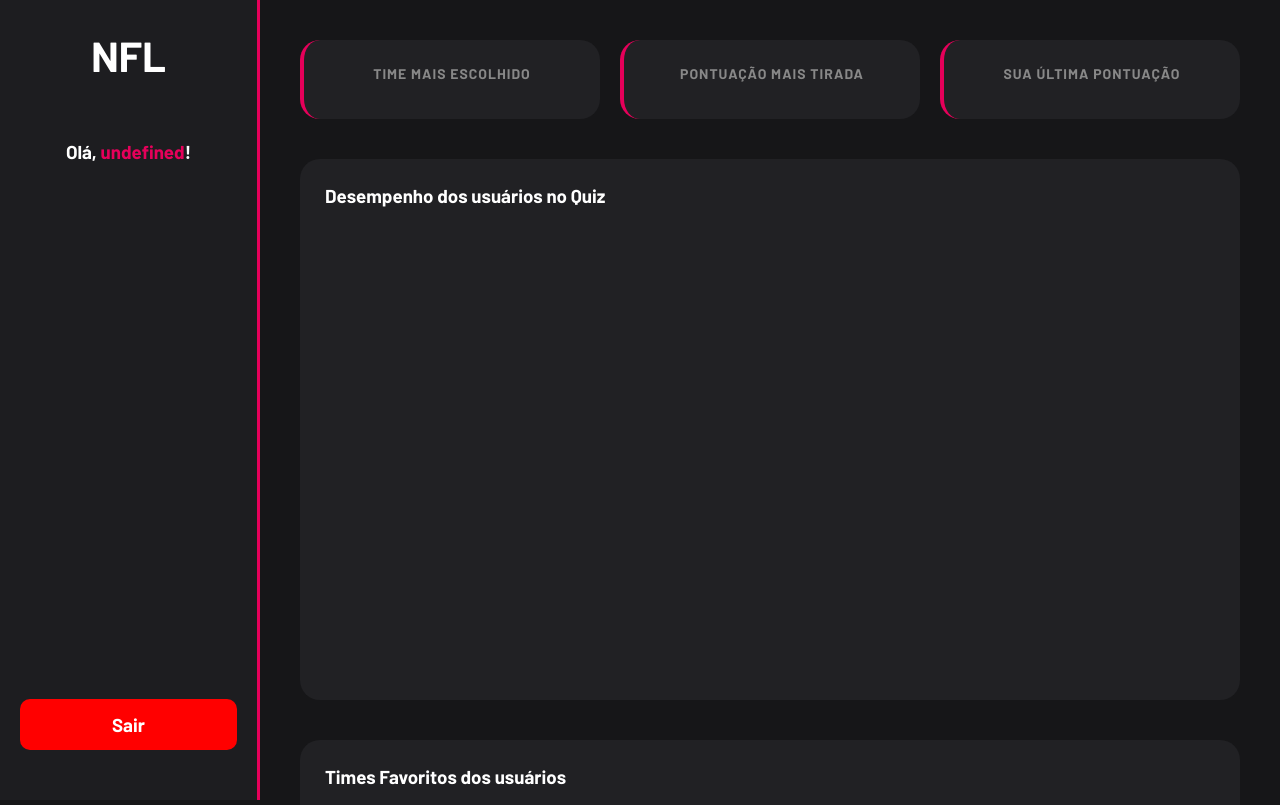
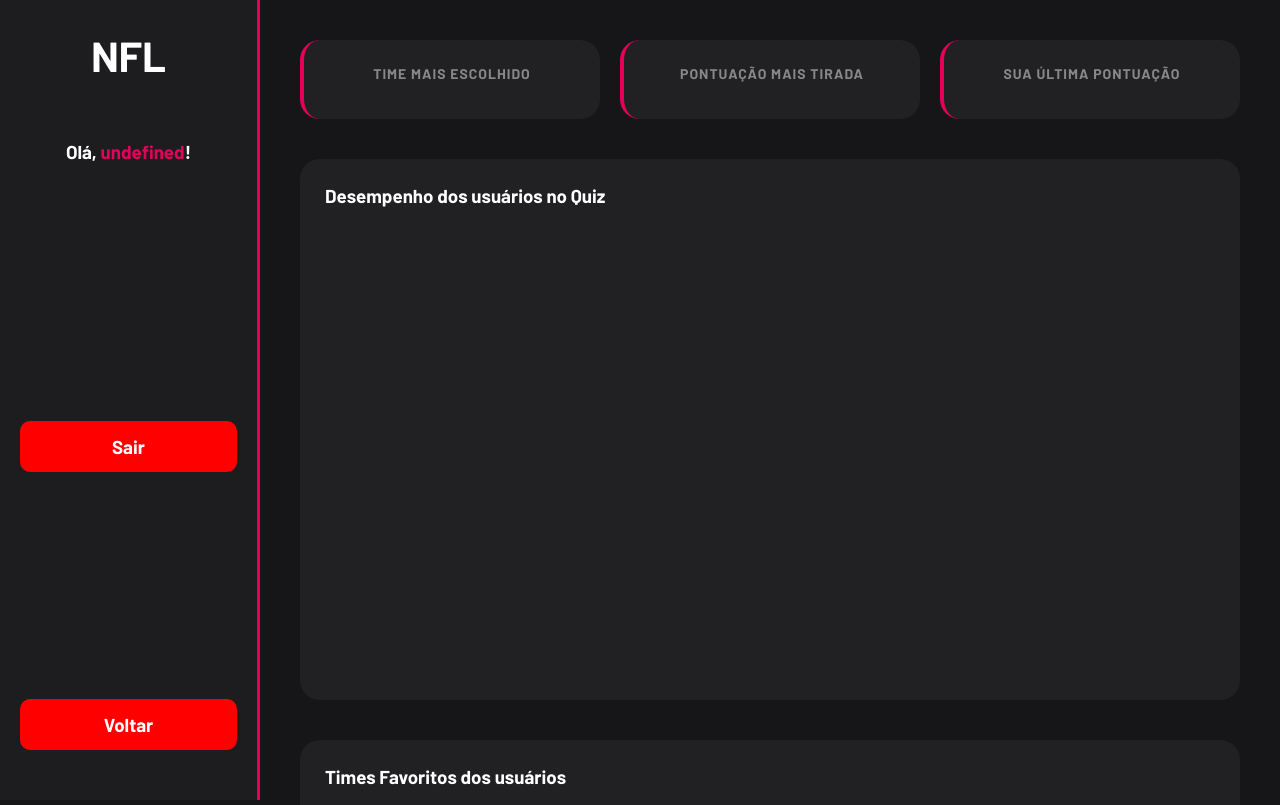
Before and after one commit to PedroBarrosC/Website-NFL-, a website: page arquivos do site/public/dashboard/dashboard.html in a window 1280 px wide. Shown: the top 805 px of the page. Drawn offline with nearby package versions, Linux system fonts and the light colour scheme; no server answers.

Commit message:
adicionando botao voltars na dash e mudando alguns detalhes de cor

```diff
--- a/arquivos do site/public/css/dashboards.css
+++ b/arquivos do site/public/css/dashboards.css
@@ -48,7 +48,8 @@
 
 .btn-nav,
 .btn-nav-white,
-.btn-logout {
+.btn-logout,
+.botao_voltar{
   width: 100%;
   padding: 14px;
 
@@ -62,7 +63,8 @@
   transition: 0.3s;
 }
 
-.btn-nav {
+.btn-nav,
+.botao_voltar {
   background-color: #e6005a;
   color: white;
 }
@@ -77,13 +79,13 @@
   color: #e6005a;
 }
 
-.btn-logout {
+.btn-logout, .botao_voltar{
   background-color: red;
   color: white;
 
   margin-top: auto;
 }
-
+.botao_voltar h3,
 .btn-nav h3,
 .btn-nav-white h3,
 .btn-logout h3 {
@@ -133,7 +135,9 @@
   flex-direction: row-reverse;
 
   align-items: center;
+
 }
+
 .graph h3 {
   color: white;
   margin-bottom: 20px;
--- a/arquivos do site/public/dashboard/dashboard.html
+++ b/arquivos do site/public/dashboard/dashboard.html
@@ -28,6 +28,10 @@
 
             <div class="btn-logout" onclick="limparSessao()">
                 <h3>Sair</h3>
+            </div>
+
+            <div class = "botao_voltar" onclick="voltarpagina()" >
+                <h3>Voltar</h3>
             </div>
         </div>
 
@@ -101,7 +105,7 @@
                 label: "Quantidade de usuários por pontuação",
                 data: [],
                 borderColor: "#013369",
-                backgroundColor: "rgba(1, 51, 105, 0.2)",
+                backgroundColor: " #e6005a",
                 fill: true,
                 tension: 0.3
             }]
@@ -254,4 +258,8 @@
         })
         .catch(err => console.error("Erro kpis:", err));
 }
+
+function voltarpagina(){
+    location.href ="../inicial.html"
+}
 </script>
```
Also changed, not shown: arquivos do site/public/estrelas.html (+3 -0 lines). Lines whose indentation alone changed are shown as unchanged.
